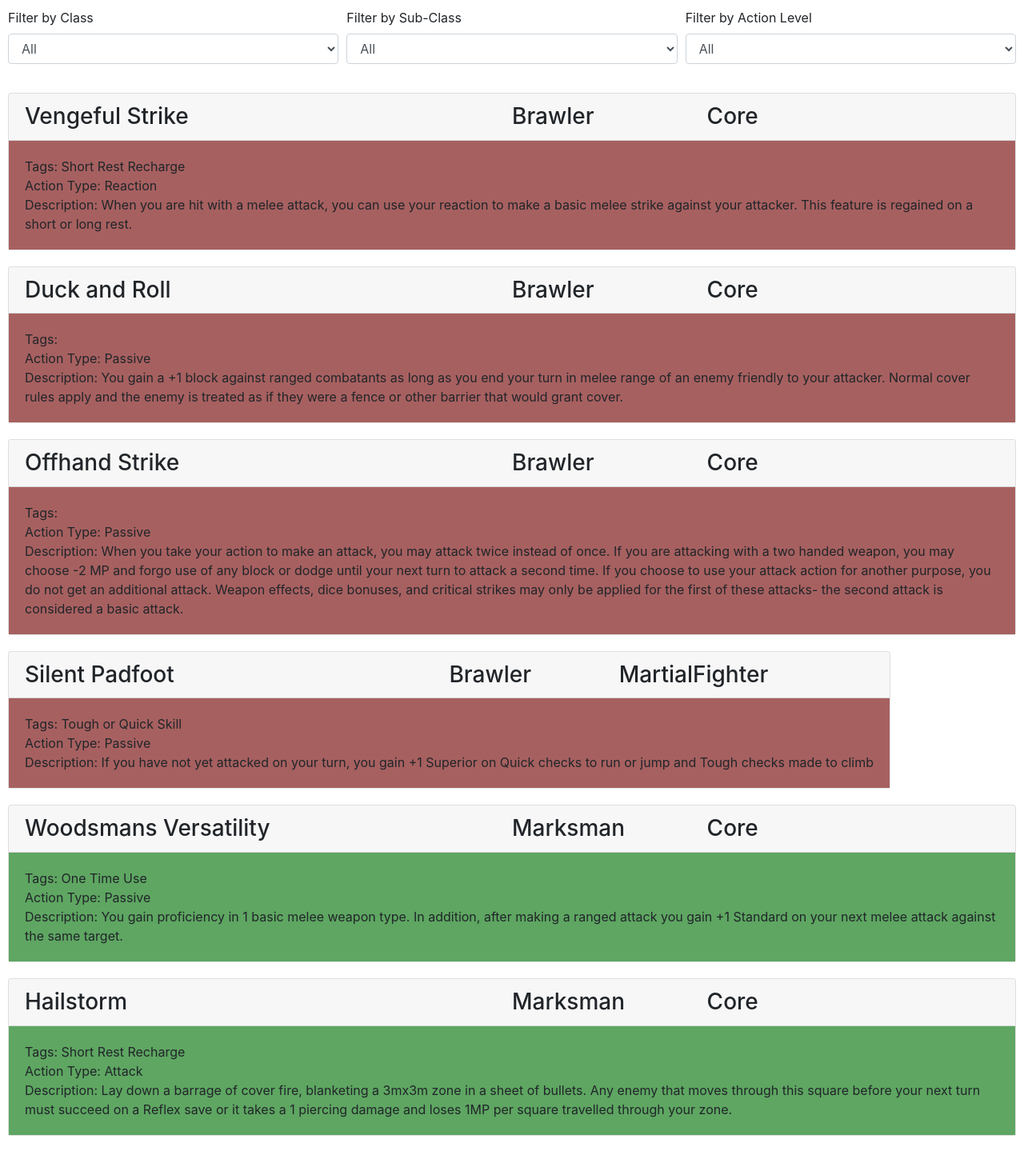
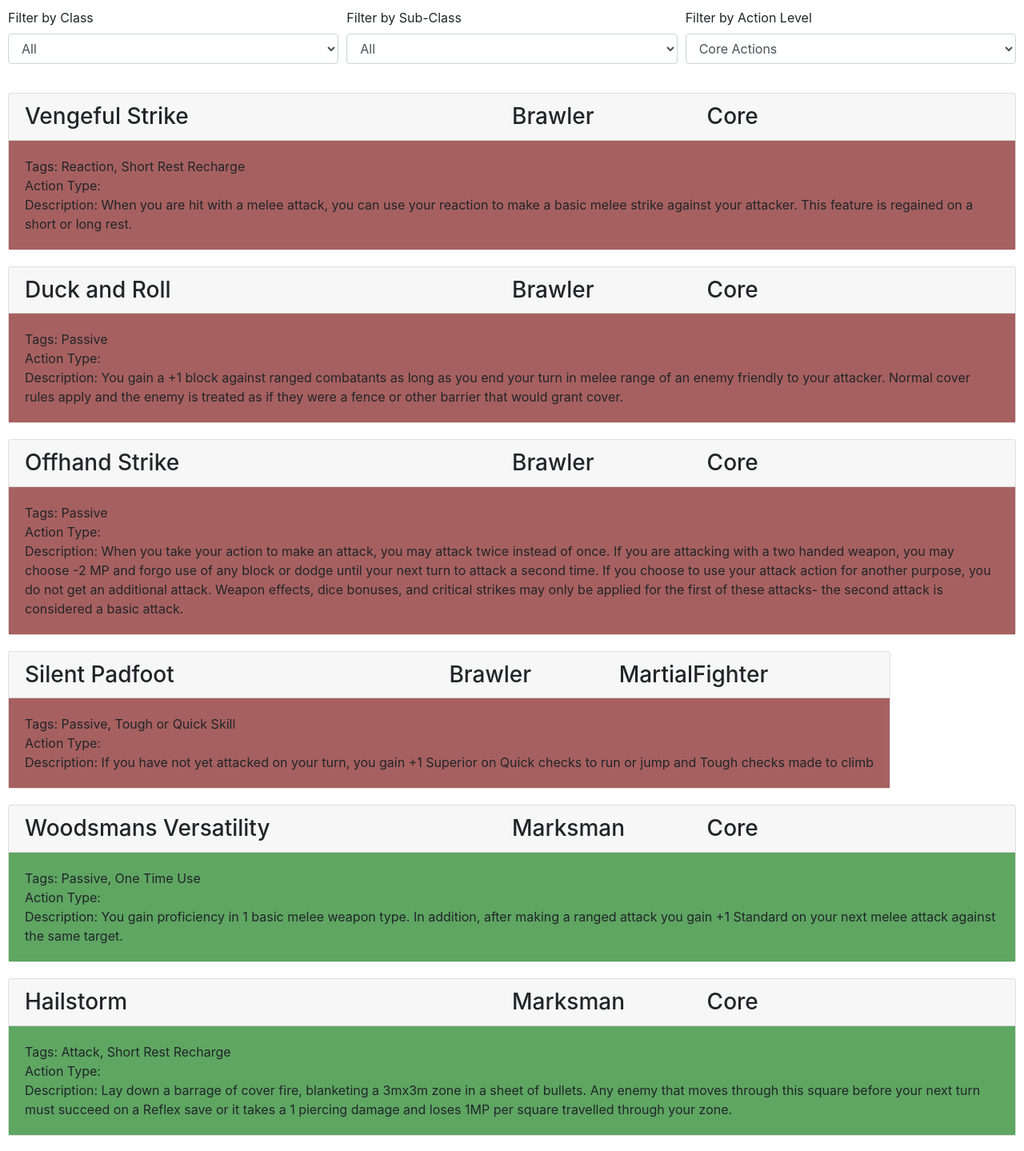
Before and after one commit to dhuntley/starchaser, a React (Create React App) app: page / in a window 1280 px wide. Shown: the top 1439 px of the page at 80% size. Built offline with nearby package versions, Linux system fonts and the light colour scheme.

Commit message:
Changes to color backgrounds

```diff
--- a/src/data/powers.json
+++ b/src/data/powers.json
@@ -6,8 +6,7 @@
         "playerSubClass": "core",
         "actionCost": "",
         "actionClass": "standard",
-        "actionType": "Reaction",
-        "actionTags": "Short Rest Recharge"
+        "actionTags": ["Reaction","Short Rest Recharge"]
     },
     {
         "name": "Duck and Roll",
@@ -16,8 +15,7 @@
         "playerSubClass": "core",
         "actionCost": "",
         "actionClass": "standard",
-        "actionType": "Passive",
-        "actionTags": ""
+        "actionTags": ["Passive"]
     },
     {
         "name": "Offhand Strike",
@@ -26,8 +24,7 @@
         "playerSubClass": "core",
         "actionCost": "",
         "actionClass":"standard",
-        "actionType": "Passive",
-        "actionTags": ""
+        "actionTags": ["Passive"]
     },
     {
         "name": "Silent Padfoot",
@@ -36,8 +33,7 @@
         "playerSubClass": "martialFighter",
         "actionCost": "",
         "actionClass":"standard",
-        "actionType": "Passive",
-        "actionTags": "Tough or Quick Skill"
+        "actionTags": ["Passive","Tough or Quick Skill"]
     },
     {
         "name": "Woodsmans Versatility",
@@ -46,8 +42,7 @@
         "playerSubClass": "core",
         "actionCost": "",
         "actionClass": "core",
-        "actionType": "Passive",
-        "actionTags": "One Time Use"
+        "actionTags": ["Passive","One Time Use"]
     },
     {
         "name": "Hailstorm",
@@ -56,8 +51,7 @@
         "playerSubClass": "core",
         "actionCost": "1 Focus",
         "actionClass": "standard",
-        "actionType": "Attack",
-        "actionTags": "Short Rest Recharge"
+        "actionTags": ["Attack","Short Rest Recharge"]
     },
     {
         "name": "True Grit",
@@ -66,34 +60,33 @@
         "playerSubClass": "Gunslinger",
         "actionCost": "2 Focus",
         "actionClass": "standard",
-        "actionType": "Reaction",
-        "actionTags": ["Long Rest Recharge"]
+        "actionTags": ["Reaction","Long Rest Recharge"]
     },
     {
         "name": "Chameleon",
         "description": "You may sacrifice your Action for this turn to immediately re-use your Ghillie Suit ability. You perfect camouflage allows you to make your Sneak check to hide without requiring any cover. You regain this ability after a successful short rest.",
         "playerClass": "marksman",
         "playerSubClass": "Ghost Operative",
+        "actionCost": "",
         "actionClass": "advanced",
-        "actionType": "Passive",
-        "actionTags": ["Sneak Skill","Short Rest Recharge"]
+        "actionTags": ["Passive","Sneak Skill","Short Rest Recharge"]
     },
     {
         "name": "Shield Master",
         "description": "You gain proficiency with Heavy Shields and with the Shield Smash attack made with heavy shields as well.",
         "playerClass": "protector",
         "playerSubClass": "core",
+        "actionCost": "",
         "actionClass": "standard",
-        "actionType": "Passive",
-        "actionTags": ["Proficiency"]
+        "actionTags": ["Passive","Proficiency"]
     },
     {
         "name": "Pharmaceutical Research",
         "description": "You may begin to experiment with adding narcotic shots to your First Aid kit that can be used in combat situations. These additives have an effect on your player target in addition to their normal purpose. Most narcotics have potential detrimental effects in addition to their combat bonuses, but these effects can be wholly or partially mitigated by a trained Leader with knowledge of correct dosing and drug administration procedure. You immediately gain access to the Morphine Drip additive. This additive may be applied once per combat encounter along with First Aid’s normal effect.",
         "playerClass": "leader",
         "playerSubClass": "core",
+        "actionCost": "",
         "actionClass": "standard",
-        "actionType": "Passive",
         "actionTags": ["Downtime","Passive"]
     }
 
--- a/src/js/components/PowerCard.js
+++ b/src/js/components/PowerCard.js
@@ -1,5 +1,4 @@
 import React, { Component } from 'react';
-
 
 class PowerCard extends Component {
     constructor() {
@@ -22,15 +21,16 @@ class PowerCard extends Component {
             <div className={`power-card card${this.state.selected ? " selected" : ""}`} onClick={this.handleSelected}>
                 <div className="card-header">
                     <h3 className="panel-title" id="cardHeader">
-                    <div id="cardhead1">{power.name}</div>
-                    <div id="cardhead2"> {power.playerClass[0].toUpperCase() + power.playerClass.substring(1)} </div>
-                    <div id="cardhead3">{power.playerSubClass[0].toUpperCase() + power.playerSubClass.substring(1)}</div>
+                        <div id="cardhead1">{power.name}</div>
+                        <div id="cardhead2"> {power.playerClass[0].toUpperCase() + power.playerClass.substring(1)} </div>
+                        <div id="cardhead3">{power.playerSubClass[0].toUpperCase() + power.playerSubClass.substring(1)}</div>
                     </h3>
                 </div>
                 <div className={"card-body " + power.playerClass} id="bottomtext">
-                    Tags: {power.actionTags}<br/>
-                    Action Type: {power.actionType}<br/>
-                    Description: {power.description}<br/>
+
+                        Tags: {power.actionTags.join(', ')}<br/>
+                        Action Type: {power.actionType}<br/>
+                        Description: {power.description}<br/>
                 </div>
             </div>
         );
--- a/src/js/components/PowerList.js
+++ b/src/js/components/PowerList.js
@@ -49,10 +49,11 @@ class PowerList extends Component {
                         <div className="col">
                             <div className="form-group">
                                 <label htmlFor="classFilterSelect2">Filter by Sub-Class</label>
-                                <select value={classFilter} className="form-control" id="classFilterSelect2" onChange={(event) => this.handleFilterClass(event.target.value)}>
+                                <select value={classFilter} className="form-control" id="subClassFilterSelect" onChange={(event) => this.handleFilterClass(event.target.value)}>
                                     <option value={'all'}>All</option>
-                                    <option value={'brawler'}>Brawler</option>
-                                    <option value={'marksman'}>Marksman</option>
+                                    <option value={'martialFighter'}>Martial Fighter</option>
+                                    <option value={'weaponMaster'}>Weapon Master</option>
+                                    <option value={'swashbuckler'}>Swashbuckler</option>
                                 </select>
                             </div>
                         </div>
@@ -60,9 +61,9 @@ class PowerList extends Component {
                             <div className="form-group">
                                 <label htmlFor="classFilterSelect3">Filter by Action Level</label>
                                 <select value={classFilter} className="form-control" id="classFilterSelect3" onChange={(event) => this.handleFilterClass(event.target.value)}>
-                                    <option value={'all'}>All</option>
-                                    <option value={'brawler'}>Brawler</option>
-                                    <option value={'marksman'}>Marksman</option>
+                                    <option value={'core'}>Core Actions</option>
+                                    <option value={'standard'}>Standard Talents</option>
+                                    <option value={'superior'}>Superior Talents</option>
                                 </select>
                             </div>
                         </div>
```
